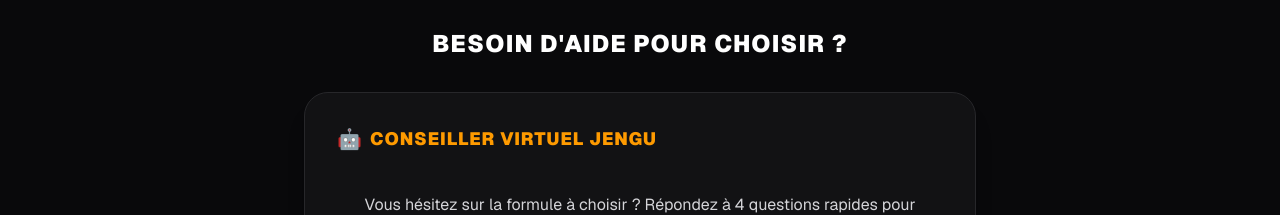
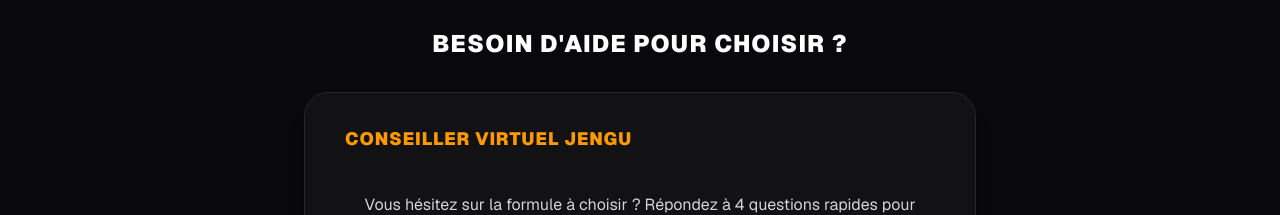
Before and after one commit to adiakhate12/jengu-coaching-test, a Next.js app: page / in a window 1280 px wide. Shown: the part 920-1135 px from the top of the page. Built offline with nearby package versions, Linux system fonts and the light colour scheme.

Commit message:
Remove robot emoji from Jengu Advisor title

```diff
--- a/app/page.tsx
+++ b/app/page.tsx
@@ -159,7 +159,7 @@
         </div>
       </section>
 
-      {/* 🤖 SECTION ASSISTANT IA BONUS */}
+      {/*  SECTION ASSISTANT IA BONUS */}
       <section className="py-12 px-4 max-w-7xl mx-auto">
         <div className="text-center mb-8">
           <h2 className="text-xl md:text-2xl font-black uppercase tracking-wider text-white">
--- a/components/JenguAdvisor.tsx
+++ b/components/JenguAdvisor.tsx
@@ -63,7 +63,7 @@
   return (
     <div className="bg-zinc-900/60 border border-zinc-800 rounded-3xl p-6 md:p-8 max-w-2xl mx-auto shadow-xl">
       <div className="flex items-center gap-2 mb-6">
-        <span className="text-xl">🤖</span>
+        <span className="text-xl"></span>
         <h3 className="text-lg font-black tracking-wider text-amber-500 uppercase">
           Conseiller Virtuel Jengu
         </h3>
```
